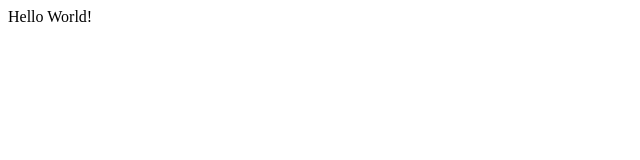
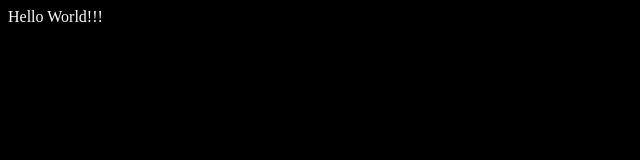
Before and after one commit to xinhaoz/xinhaoz.github.io, a plain HTML site: page index.html in a window 1280 px wide. Shown: the whole page, without its empty margins (0-640 px from the left). Drawn offline with Linux system fonts and the light colour scheme.

Commit message:
Update body text

```diff
--- /dev/null
+++ b/CSS/core.css
@@ -0,0 +1,4 @@
+body {
+  background-color: black;
+  color: #fff;
+}
--- a/index.html
+++ b/index.html
@@ -2,8 +2,9 @@
 <html>
 <head>
 	<title>:)</title>
+	<link rel= "stylesheet" href="css/core.css">
 </head>
 <body>
-Hello World!
+Hello World!!!
 </body>
 </html>
```
